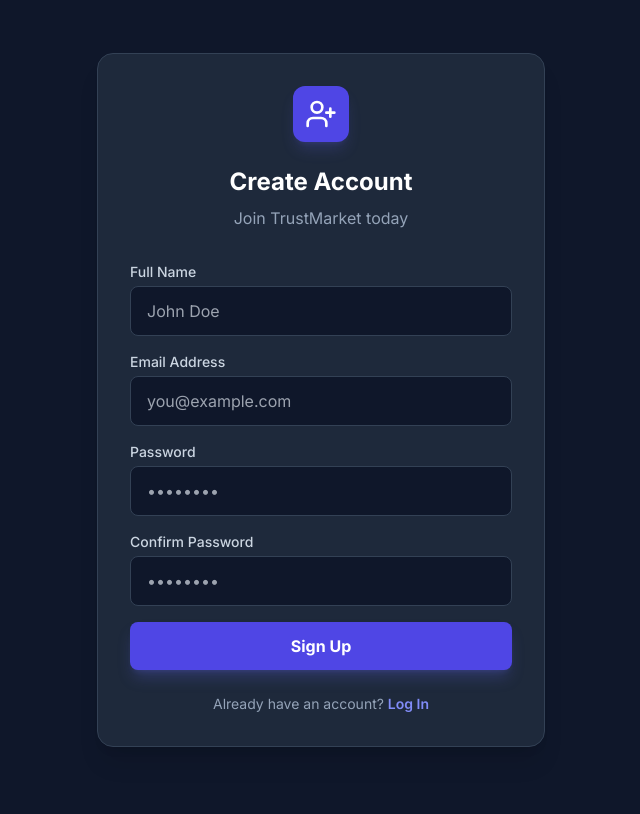
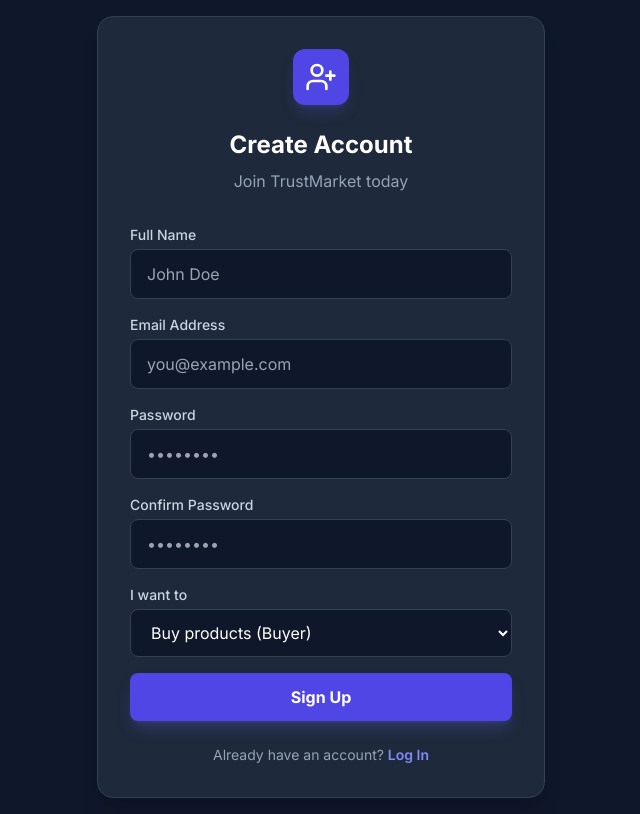
Before and after one commit to SURENDHAR1810/TRUSTMARKET-VERIFIED-COMMERCE-, a React (Vite) app: page /signup in a window 1280 px wide. Shown: the whole page, without its empty margins (319-959 px from the left). Built offline with nearby package versions, Linux system fonts and the light colour scheme; no server answers.

Commit message:
feat(auth): add user role field with buyer/seller selection

```diff
--- a/context/AuthContext.tsx
+++ b/context/AuthContext.tsx
@@ -7,14 +7,33 @@ import {
     User,
     UserCredential
 } from 'firebase/auth';
-import { doc, setDoc, getDoc, serverTimestamp, DocumentData } from 'firebase/firestore';
+import { doc, setDoc, getDoc, serverTimestamp } from 'firebase/firestore';
 import { auth, db } from '../services/firebase';
+
+// User roles in TrustMarket
+export type UserRole = 'buyer' | 'seller' | 'admin';
+
+// User document structure in Firestore
+export interface UserData {
+    uid: string;
+    email: string;
+    name: string;
+    role: UserRole;
+    createdAt: any;
+    updatedAt: any;
+    // Buyer-specific
+    favorites?: string[];
+    purchaseHistory?: string[];
+    // Seller-specific
+    products?: string[];
+    verified?: boolean;
+}
 
 interface AuthContextType {
     user: User | null;
-    userData: DocumentData | null;
+    userData: UserData | null;
     loading: boolean;
-    signup: (email: string, password: string, additionalData?: object) => Promise<UserCredential>;
+    signup: (email: string, password: string, additionalData?: Partial<UserData>) => Promise<UserCredential>;
     login: (email: string, password: string) => Promise<UserCredential>;
     logout: () => Promise<void>;
     isAuthenticated: boolean;
@@ -32,7 +51,7 @@ export const useAuth = () => {
 
 export const AuthProvider: React.FC<{ children: ReactNode }> = ({ children }) => {
     const [user, setUser] = useState<User | null>(null);
-    const [userData, setUserData] = useState<DocumentData | null>(null);
+    const [userData, setUserData] = useState<UserData | null>(null);
     const [loading, setLoading] = useState(true);
 
     useEffect(() => {
@@ -43,7 +62,7 @@ export const AuthProvider: React.FC<{ children: ReactNode }> = ({ children }) =>
                     // Fetch additional user data from Firestore
                     const userDoc = await getDoc(doc(db, 'users', firebaseUser.uid));
                     if (userDoc.exists()) {
-                        setUserData(userDoc.data());
+                        setUserData(userDoc.data() as UserData);
                     }
                 } catch (error) {
                     console.error("Error fetching user data:", error);
@@ -57,12 +76,17 @@ export const AuthProvider: React.FC<{ children: ReactNode }> = ({ children }) =>
         return unsubscribe;
     }, []);
 
-    const signup = async (email: string, password: string, additionalData: object = {}) => {
+    const signup = async (email: string, password: string, additionalData: Partial<UserData> = {}) => {
         const userCredential = await createUserWithEmailAndPassword(auth, email, password);
+
+        // Default to 'buyer' role if not specified
+        const role = additionalData.role || 'buyer';
+
         // Create user document in Firestore
         await setDoc(doc(db, 'users', userCredential.user.uid), {
             email: email,
             uid: userCredential.user.uid,
+            role: role,
             createdAt: serverTimestamp(),
             updatedAt: serverTimestamp(),
             ...additionalData
--- a/pages/SignUp.tsx
+++ b/pages/SignUp.tsx
@@ -9,6 +9,7 @@ const SignUp: React.FC = () => {
         password: '',
         confirmPassword: '',
         name: '',
+        role: 'buyer' as 'buyer' | 'seller',
     });
     const [error, setError] = useState('');
     const [loading, setLoading] = useState(false);
@@ -31,7 +32,7 @@ const SignUp: React.FC = () => {
         );
     }
 
-    const handleChange = (e: React.ChangeEvent<HTMLInputElement>) => {
+    const handleChange = (e: React.ChangeEvent<HTMLInputElement | HTMLSelectElement>) => {
         const { name, value } = e.target;
         setFormData(prev => ({ ...prev, [name]: value }));
     };
@@ -148,6 +149,20 @@ const SignUp: React.FC = () => {
                         />
                     </div>
 
+                    <div>
+                        <label htmlFor="role" className="block text-sm font-medium text-slate-300 mb-1">I want to</label>
+                        <select
+                            id="role"
+                            name="role"
+                            value={formData.role}
+                            onChange={handleChange}
+                            className="w-full bg-[#0f172a] border border-slate-700 rounded-lg px-4 py-3 text-white focus:ring-2 focus:ring-indigo-500 focus:border-transparent outline-none transition-all"
+                        >
+                            <option value="buyer">Buy products (Buyer)</option>
+                            <option value="seller">Sell products (Seller)</option>
+                        </select>
+                    </div>
+
                     <button
                         type="submit"
                         disabled={loading}
```
